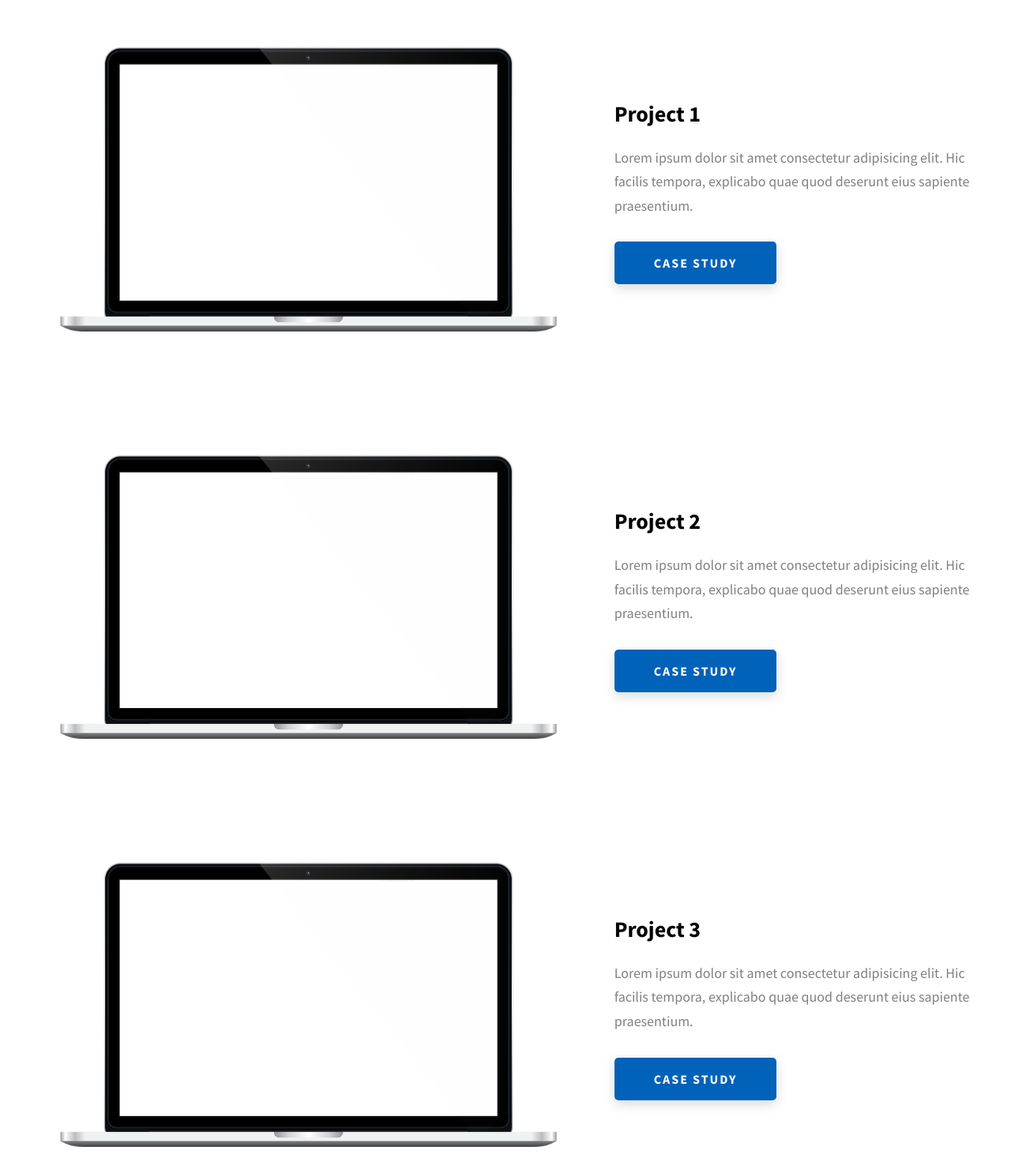
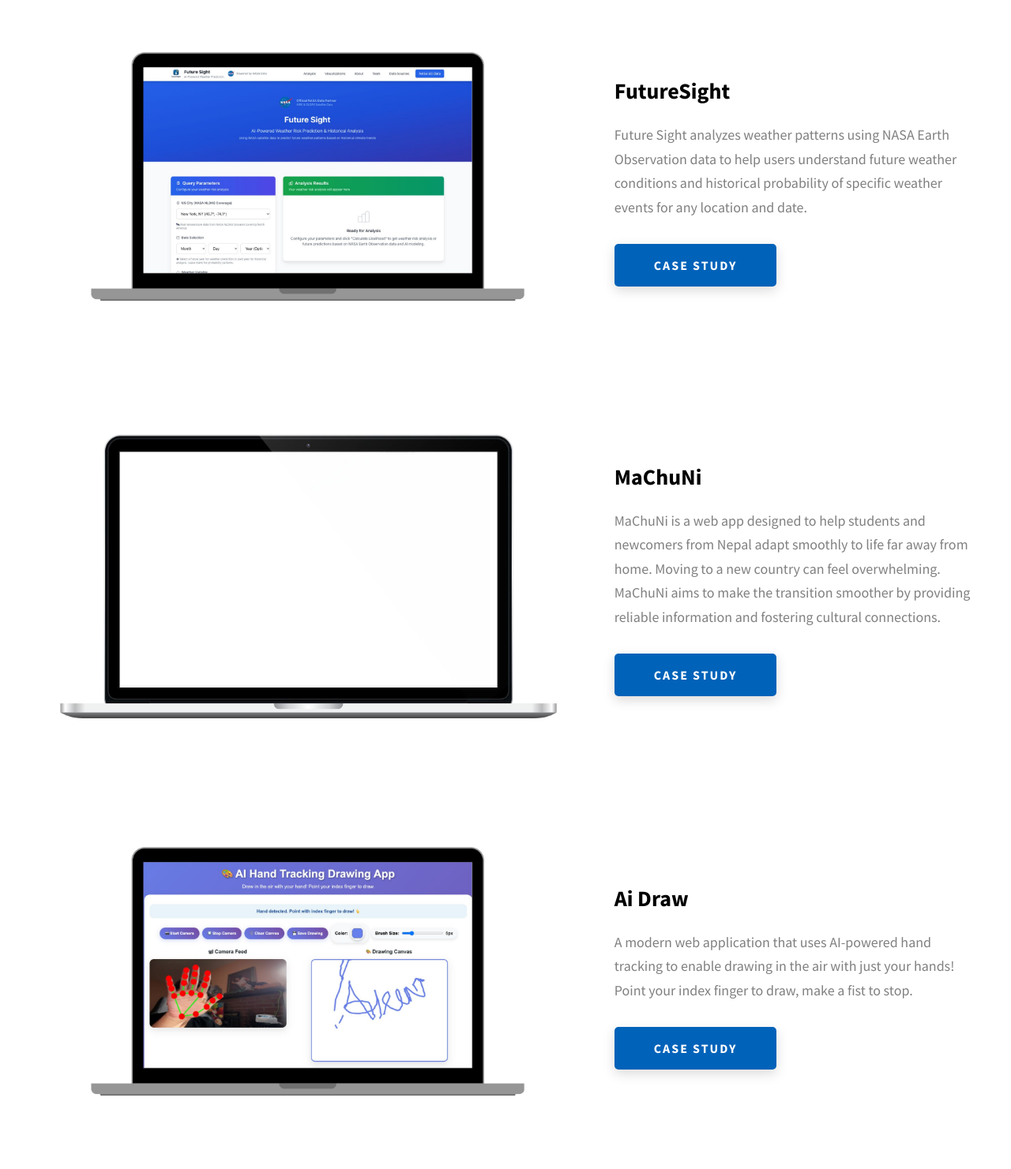
Before and after one commit to akin-bh/portfolio-website, a website: page index.html in a window 1280 px wide. Shown: the part 2740-4221 px from the top of the page at 79% size. Drawn offline with Linux system fonts and the light colour scheme.

Commit message:
chore: sync local edits (images and index changes)

```diff
--- a/index.html
+++ b/index.html
@@ -275,21 +275,24 @@
           <div class="projects__row">
             <div class="projects__row-img-cont">
               <img
-                src="./assets/jpeg/project-mockup-example.jpeg"
+                src="./assets/jpeg/Project-img/nasa-project.jpg"
                 alt="Software Screenshot"
                 class="projects__row-img"
                 loading="lazy"
               />
             </div>
             <div class="projects__row-content">
-              <h3 class="projects__row-content-title">Project 1</h3>
+              <h3 class="projects__row-content-title">FutureSight</h3>
               <p class="projects__row-content-desc">
-                Lorem ipsum dolor sit amet consectetur adipisicing elit. Hic
-                facilis tempora, explicabo quae quod deserunt eius sapiente
-                praesentium.
+                Future Sight analyzes weather patterns using NASA Earth
+                Observation data to help users understand future weather
+                conditions and historical probability of specific weather
+                events for any location and date.
+
+
               </p>
               <a
-                href="./project-1.html"
+                href="https://github.com/akin-bh/future-sight-nasa"
                 class="btn btn--med btn--theme dynamicBgClr"
                 target="_blank"
                 >Case Study</a
@@ -306,14 +309,18 @@
               />
             </div>
             <div class="projects__row-content">
-              <h3 class="projects__row-content-title">Project 2</h3>
+              <h3 class="projects__row-content-title">MaChuNi</h3>
               <p class="projects__row-content-desc">
-                Lorem ipsum dolor sit amet consectetur adipisicing elit. Hic
-                facilis tempora, explicabo quae quod deserunt eius sapiente
-                praesentium.
+                MaChuNi is a web app designed to help students and newcomers from
+                Nepal adapt smoothly to life far away from home. Moving to a new
+                country can feel overwhelming. MaChuNi aims to make the transition
+                smoother by providing reliable information and fostering cultural
+                connections.
+
+
               </p>
               <a
-                href="./project-2.html"
+                href="https://github.com/akin-bh/Machuni"
                 class="btn btn--med btn--theme dynamicBgClr"
                 target="_blank"
                 >Case Study</a
@@ -323,18 +330,18 @@
           <div class="projects__row">
             <div class="projects__row-img-cont">
               <img
-                src="./assets/jpeg/project-mockup-example.jpeg"
+                src="./assets/jpeg/Project-img/draw-project.jpg"
                 alt="Software Screenshot"
                 class="projects__row-img"
                 loading="lazy"
               />
             </div>
             <div class="projects__row-content">
-              <h3 class="projects__row-content-title">Project 3</h3>
+              <h3 class="projects__row-content-title">Ai Draw</h3>
               <p class="projects__row-content-desc">
-                Lorem ipsum dolor sit amet consectetur adipisicing elit. Hic
-                facilis tempora, explicabo quae quod deserunt eius sapiente
-                praesentium.
+                A modern web application that uses AI-powered hand tracking
+                to enable drawing in the air with just your hands! Point your
+                 index finger to draw, make a fist to stop.
               </p>
               <a
                 href="./project-3.html"
```
Also changed, not shown: assets/jpeg/Project-img/draw-project.jpg (added), assets/jpeg/Project-img/nasa-project.jpg (added), 2 other files.
